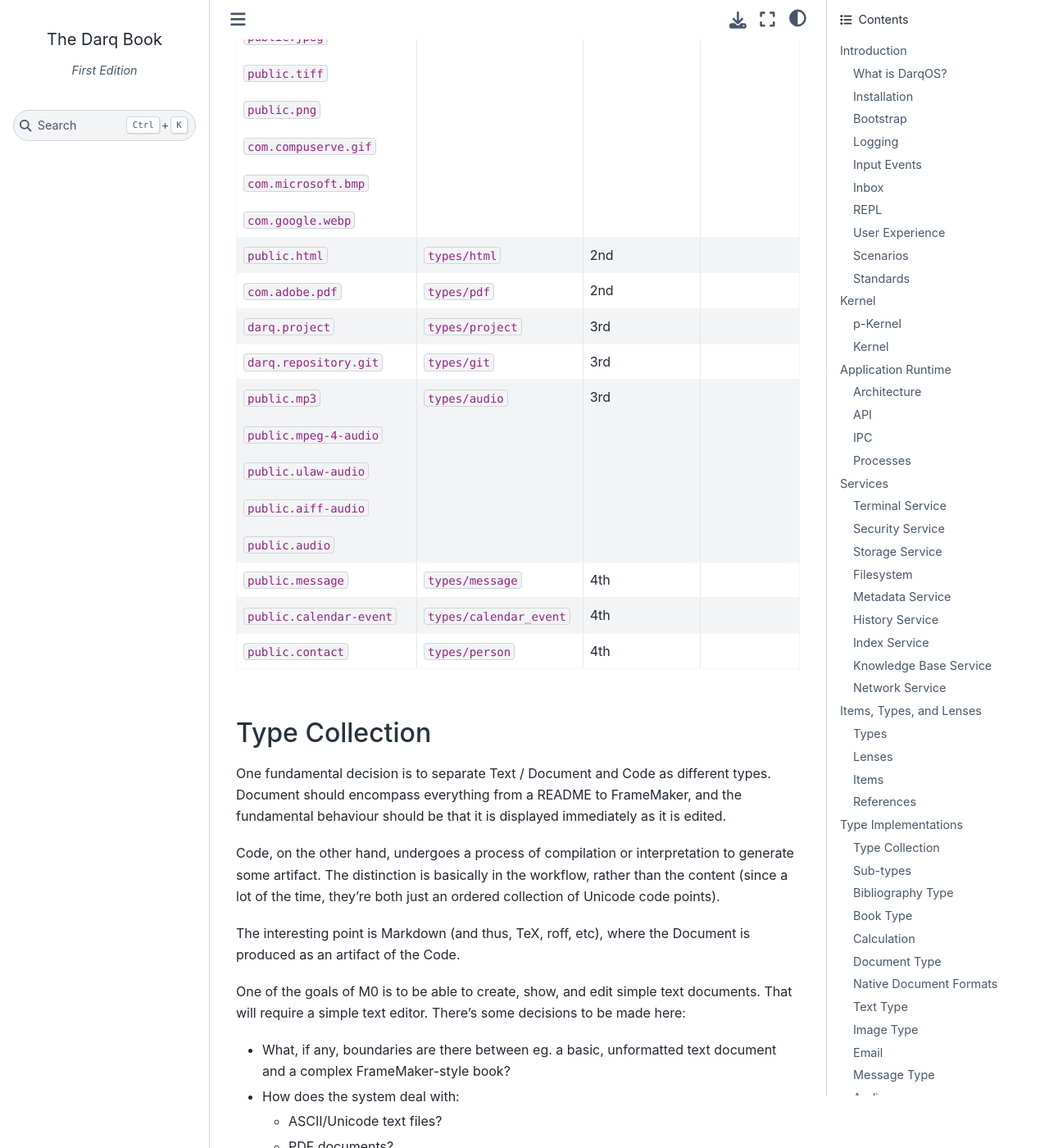
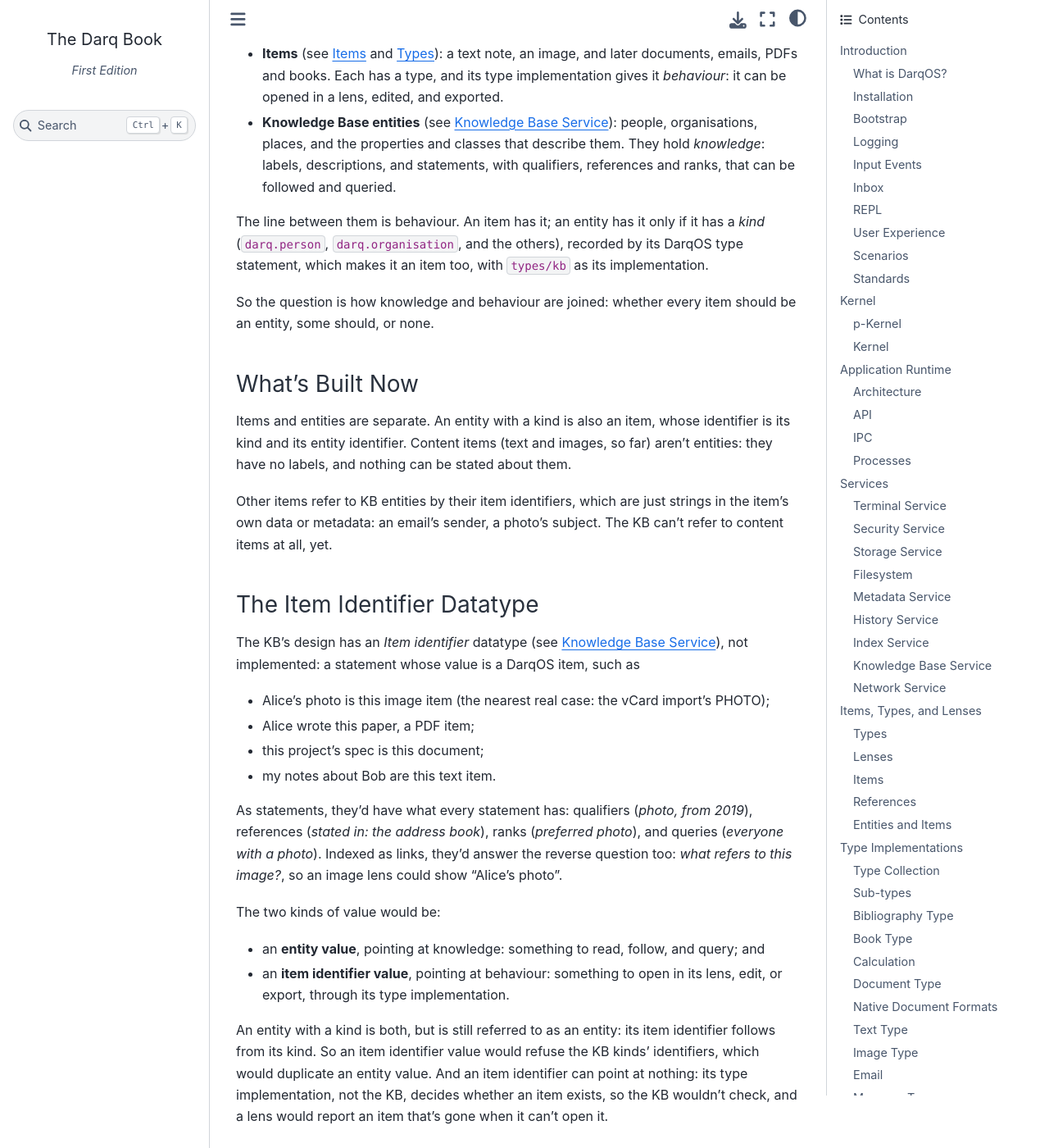
Before and after one commit to darqos/darqos, a Sphinx documentation site: the page built from doc/index.rst, in a window 1280 px wide and 1400 px high, scrolled down 96515 px. Shown: the whole window at 82% size. Built offline with Sphinx 7.4.7 and the Sphinx Book theme 1.1.4, drawn with Linux system fonts in a browser that asks for light colours; some of the changed text lies outside the part shown.

Commit message:
Rejig the editions in light of the item-vs-entity decision.

```diff
--- /dev/null
+++ b/doc/entity-vs-item.rst
@@ -0,0 +1,186 @@
+Entities and Items
+==================
+
+*An open design question: not yet decided.*
+
+DarqOS has two kinds of thing that can be named and linked:
+
+* **Items** (see :doc:`item` and :doc:`types`): a text note, an image,
+  and later documents, emails, PDFs and books.  Each has a type, and
+  its type implementation gives it *behaviour*: it can be opened in a
+  lens, edited, and exported.
+* **Knowledge Base entities** (see :doc:`kb-service`): people,
+  organisations, places, and the properties and classes that describe
+  them.  They hold *knowledge*: labels, descriptions, and statements,
+  with qualifiers, references and ranks, that can be followed and
+  queried.
+
+The line between them is behaviour.  An item has it; an entity has it
+only if it has a *kind* (``darq.person``, ``darq.organisation``, and
+the others), recorded by its DarqOS type statement, which makes it an
+item too, with ``types/kb`` as its implementation.
+
+So the question is how knowledge and behaviour are joined: whether
+every item should be an entity, some should, or none.
+
+What's Built Now
+----------------
+
+Items and entities are separate.  An entity with a kind is also an
+item, whose identifier is its kind and its entity identifier.  Content
+items (text and images, so far) aren't entities: they have no labels,
+and nothing can be stated about them.
+
+Other items refer to KB entities by their item identifiers, which are
+just strings in the item's own data or metadata: an email's sender, a
+photo's subject.  The KB can't refer to content items at all, yet.
+
+The Item Identifier Datatype
+----------------------------
+
+The KB's design has an *Item identifier* datatype (see
+:doc:`kb-service`), not implemented: a statement whose value is a
+DarqOS item, such as
+
+* Alice's photo is this image item (the nearest real case: the vCard
+  import's PHOTO);
+* Alice wrote this paper, a PDF item;
+* this project's spec is this document;
+* my notes about Bob are this text item.
+
+As statements, they'd have what every statement has: qualifiers
+(*photo, from 2019*), references (*stated in: the address book*),
+ranks (*preferred photo*), and queries (*everyone with a photo*).
+Indexed as links, they'd answer the reverse question too: *what refers
+to this image?*, so an image lens could show "Alice's photo".
+
+The two kinds of value would be:
+
+* an **entity value**, pointing at knowledge: something to read,
+  follow, and query; and
+* an **item identifier value**, pointing at behaviour: something to
+  open in its lens, edit, or export, through its type implementation.
+
+An entity with a kind is both, but is still referred to as an entity:
+its item identifier follows from its kind.  So an item identifier
+value would refuse the KB kinds' identifiers, which would duplicate an
+entity value.  And an item identifier can point at nothing: its type
+implementation, not the KB, decides whether an item exists, so the KB
+wouldn't check, and a lens would report an item that's gone when it
+can't open it.
+
+Facts about an item
+~~~~~~~~~~~~~~~~~~~
+
+Some links are facts about an item, rather than about an entity:
+*this photo shows Alice and Bob* is about the photo.  Wikidata keeps
+it on the file, as *depicts* (P180).  While a photo isn't an entity,
+it can't hold statements, which leaves:
+
+* storing it as metadata on the image item, in the Metadata service
+  (see :doc:`metadata`), which the KB's design keeps for what isn't
+  knowledge, such as tags and view state;
+* turning it around, as a statement on Alice (*appears in: this
+  photo*), which is awkward, and doesn't scale to a photo of a crowd;
+  or
+* giving the photograph an entity, with *depicts: Alice* and *image:
+  the image item*, as Wikidata has an item for a painting, linked to
+  its file: the knowledge on the entity, the behaviour on the item.
+
+The last fits the line between knowledge and behaviour, and leads to
+the question of which items should have entities.
+
+Three Models
+------------
+
+A: Separate, as now
+~~~~~~~~~~~~~~~~~~~
+
+Items and entities stay separate.  Entities with kinds are items;
+content items aren't entities.  The KB refers to content items with
+the Item identifier datatype, and facts about an item go in its
+metadata, or on an entity made for it by hand.
+
+B: Everything is an entity
+~~~~~~~~~~~~~~~~~~~~~~~~~~
+
+Every item is a KB entity, and a type implementation is optional
+behaviour on top.  An image would be an entity with *DarqOS type:
+public.jpeg*, and ``types/image`` would keep its pixels in Storage.
+This mostly generalises what's there: the KB kinds work this way now,
+through the DarqOS type statement and ``types/kb``.
+
+It gains:
+
+* names and descriptions for every item: labels, descriptions and
+  aliases, in any language, which is the *item name* the Metadata
+  service's notes ask for;
+* facts about any item: *depicts: Alice*, *author*, *date taken*,
+  *source*, each with qualifiers, references and ranks, and queries
+  that span everything: photos of Alice from 2019, documents by people
+  at Acme;
+* one kind of link, entity values, everywhere: no Item identifier
+  datatype, and no separate entity for a photograph; and
+* one lookup: ``FindLinks``, search and History would cover
+  everything.
+
+It costs:
+
+* the KB as a dependency of every item: creating a text note would be
+  a KB write as well as a Storage blob, the KB would be on hot paths,
+  and boot order would matter more;
+* scale: every email and file would be an entity.  The KB keeps each
+  entity as a JSON document, and every revision of it: fine for tens
+  of thousands of entities, less clear for a few million emails;
+* two stores to keep in step: an entity's description in the KB and
+  its content in Storage, so creating or destroying an item touches
+  both, where now each item lives in one;
+* a change to what identifies an item: an item identifier now includes
+  its type.  If identity were the entity's, converting a JPEG to a PNG
+  could keep the same item, which might be better, but it changes the
+  rules in :doc:`item`, and every type implementation; and
+* short-lived items, such as a calculation or a scratch note, filling
+  the KB, unless they could opt out.
+
+C: An entity when there's something to say
+~~~~~~~~~~~~~~~~~~~~~~~~~~~~~~~~~~~~~~~~~~~
+
+Any item *can* have an entity, made when there's first something to
+say about it: a name, *depicts*, an author.  An unremarkable email or
+file never gets one.
+
+* It avoids B's millions of entities, while every item can have
+  knowledge once it matters.
+* The link from an entity to its item is the Item identifier datatype:
+  *this entity is that item*.  So C needs the datatype, as A does.
+* It's roughly how Wikidata and Wikimedia Commons treat files: a file
+  is described when someone describes it.
+* Finding an item's entity, from the item, is a reverse lookup of the
+  link (``FindLinks`` on its identifier), which the design indexes.
+
+What Decides It
+---------------
+
+* **How many items there will be.**  If emails and files run to
+  millions, B gets expensive, and C or A fit better.
+* **Whether creating an item may depend on the KB** being up, and
+  fast.
+* **Whether an item's identity should outlive its format,** so that
+  converting a JPEG to a PNG keeps the same item.
+* **Where names live.**  Under B and C, an item's name is its entity's
+  label, in any language; under A, it's metadata, or nothing.
+
+Consequences
+------------
+
+* The Item identifier datatype is needed by A and C, and not by B.
+  It waits until this is decided.  Its design is in the plan doc,
+  with the questions it raised: the value type, the index, refusing
+  the KB kinds' identifiers, its first properties (*image*, and
+  perhaps *related item*), and how an identifier is entered (copying
+  it from a lens, and pasting it, or a picker of recent items).
+* The Metadata service's role depends on it too.  It's deferred to
+  Third Edition, and may not be needed: the KB could hold tags (*has
+  tag*), as well as names and facts, under B or C, leaving only what
+  isn't knowledge, such as view state, which each type implementation
+  could keep.
--- a/doc/index.rst
+++ b/doc/index.rst
@@ -60,6 +60,7 @@
 
 .. include:: types.rst
 .. include:: item.rst
+.. include:: entity-vs-item.rst
 
 ************************************************************************
 Type Implementations
--- a/doc/kb-service.rst
+++ b/doc/kb-service.rst
@@ -59,7 +59,8 @@
                           vCard UID.
 Item identifier           A DarqOS item identifier (see :doc:`item`),
                           linking the KB to the rest of the system.
-                          This one isn't implemented yet.
+                          This one isn't implemented yet: see
+                          :doc:`entity-vs-item`.
 ========================  ============================================
 
 An item's classes are given by *instance of* (P31) statements, and
@@ -667,8 +668,10 @@
 their item identifiers.
 
 An entity's name is its label, in the KB, rather than in the Metadata
-service (see :doc:`metadata`), which holds only what isn't knowledge
-about the entity, such as the operator's tags.
+service (see :doc:`metadata`).  That service is deferred to Third
+Edition, and may not be needed: tags, too, could be KB statements
+(*has tag*), leaving it only what isn't knowledge, such as view
+positions.
 
 Importing a vCard file is something done with a ``public.vcard`` item,
 by a tool or lens for it, which creates KB items.
--- a/doc/metadata.rst
+++ b/doc/metadata.rst
@@ -1,5 +1,12 @@
 Metadata Service
 ================
+
+.. note::
+
+   Moved to Third Edition, if it's needed at all (see :doc:`roadmap`):
+   the Knowledge Base may do instead, with statements such as *has
+   tag* (see :doc:`entity-vs-item`), leaving only what isn't
+   knowledge, such as view positions.
 
 While the storage service persists information as blobs, the metadata
 service persists collections of name/type/value data.
--- a/doc/roadmap.rst
+++ b/doc/roadmap.rst
@@ -165,22 +165,8 @@
 
   * Key-value blob store
 
-* Metadata
-
-  * Two-level key?
-
-    * item_id / item_key
-
-  * Typed data
-
-    * Numbers, strings
-    * Lists (?)
-
-  * Where to store?
-
-    * blob?
-    * sqlite?
-    * other?
+* Metadata (moved to Third Edition, if it's needed at all: the
+  Knowledge Base may do instead, with statements such as *has tag*)
 
 * Index
 
@@ -240,19 +226,18 @@
 
     * Index
     * History
-    * Metadata
 
   * Events
 
     * Universal inbox
     * History timeline
 
-  * Clock / calendar
+  * Clock
 
-    * Some way of showing the time & date
+    * The time and date, on the Search (Sys-space) panel, for now
     * Almost certainly not a status bar
 
-  * REPL
+  * REPL (moved to Second Edition)
 
 Runtime  (DONE)
 
@@ -314,7 +299,7 @@
     * Factory (S-n)
     * Search (S-space)
     * Events (S-e)
-    * REPL (S-s)
+    * REPL (S-s), in Second Edition
     * How does we lock / shutdown from here?
 
       * S-b, dialog panel to choose shutdown or reboot (or cancel)
@@ -358,8 +343,10 @@
 Second Edition
 ~~~~~~~~~~~~~~
 
-Support web browsing, and begin work on metadata/indexer support to
-make that experience better than on existing platforms.
+Documents and books: fetch them by URL, catalogue them in the
+Knowledge Base, find them again with search, and read them; and a
+REPL.  Web browsing, with the HTML type and credentials, moved to Third
+Edition.
 
 Infrastructure
 
@@ -373,7 +360,7 @@
 
 Services
 
-* Knowledge Base
+* Knowledge Base (largely done, ahead of time: see :doc:`kb-service`)
 
   * Wikidata-like
   * Key underlying service for a lot of the value-add types
@@ -388,34 +375,15 @@
 
 * Indexer
 
-  * Uses storage and metadata
+  * Building on First Edition's Index service
+  * Fetched documents, and the Knowledge Base's labels
   * Searching and completions
 
-* Credentials
+Terminal
 
-  * Secure storage of various secrets
-  * 2FA token generation
-  * Support for web browser, basically
-  * Part of Security service?
+* REPL (moved from First Edition: see :doc:`repl`)
 
 Types
-
-* HTML
-
-  * Display-only
-  * HTML5/CSS3/ES7/SVG2/etc
-
-    * CEF / cefpython (https://github.com/cztomczak/cefpython)
-
-  * Use URL fetcher
-
-    * So we get history, metadata, caching and archiving control
-
-  * This might require some refactoring of the type/viewer design.
-
-    * ie. what's the right API for a HTML object?
-
-      * DOM?
 
 * PDF
 
@@ -460,61 +428,43 @@
 
 Story
 
+This is provisional: Second Edition's story was web browsing, which
+moved to Third Edition with the HTML type (see Web Browsing, under
+Third Edition).
+
 * Boot
 * Login
-* Look up a web page
+* Fetch a document
 
   * Open Search (S-space)
-  * Type in URL and hit enter
-  * Web page appears in new window (search panel goes away)
-  * Clicking on links in the page works as usual [Keyboard nav: next
-    link, cf eBook, Red Book p47]
-  * The operator tags a specific page for future reference [How?]
-  * Close the viewer [How?]
+  * Type in a PDF's URL and hit enter: it's fetched, kept, and shown
+    in the PDF viewer
+  * Save it as a book [How?]
+
+    * Enter its metadata as prompted: a BookRecord, in the Knowledge
+      Base, with its author and title
+
+  * Close the viewer (S-x)
 
 * Open search
 
-  * Enter a word or phrase from one of the viewed pages
+  * Enter a word or phrase from the document, or its title or author
 
-    * Should show the page in the result set [How is it presented?]
+    * Should show the book in the result set
+    * Open it: it should load quickly, from what was kept, in a
+      book-oriented view
 
-      * Open that page [How?  Mouse click?  Is there keyboard
-        navigation?]
+* Open the REPL (S-s)
 
-        * Should load quickly (ie. from cache)
+  * List the books by an author, with a Knowledge Base query
 
-      * Close page [How?]
-
-        * S-x hotkey will close the focus window.
-
-  * Enter one of the tags associated earlier
-
-    * How is the tag distinguished from a keyword?  #tag?
-    * Should show page in the result set
-    * Open, as above
-
-* Open search
-
-  * Enter URL: https://leanpub.com/user_dashboard/library
-  * Navigate to view the PDF file for this book
-  * Perform _save_ action [How?]
-
-    * Enter meta-data values as prompted
-
-  * Close viewer
-
-* Open search
-
-  * Find book in history
-  * Open it {should show in book-oriented view]
-
-* Logout
-
+* Lock
 
 Third Edition
 ~~~~~~~~~~~~~
 
-Programming, to the point of becoming self-hosting.
+Programming, to the point of becoming self-hosting; and web browsing,
+moved from Second Edition.
 
 Infrastructure
 
@@ -524,6 +474,34 @@
   the storage system.
 
 Services
+
+* Credentials (moved from Second Edition)
+
+  * Secure storage of various secrets
+  * 2FA token generation
+  * Support for web browser, basically
+  * Part of Security service?
+
+* Metadata (moved from First Edition)
+
+  * Is it needed at all?  The Knowledge Base may do instead, with
+    statements such as *has tag* (see :doc:`entity-vs-item`), leaving
+    only what isn't knowledge, such as view positions, which could be
+    kept by each type implementation.
+  * Two-level key?
+
+    * item_id / item_key
+
+  * Typed data
+
+    * Numbers, strings
+    * Lists (?)
+
+  * Where to store?
+
+    * blob?
+    * sqlite?
+    * other?
 
 * Diff / Merge
 
@@ -542,6 +520,23 @@
     * With plugin abilities to add bilateral capabilities
 
 Types
+
+* HTML (moved from Second Edition)
+
+  * Display-only
+  * HTML5/CSS3/ES7/SVG2/etc
+
+    * CEF / cefpython (https://github.com/cztomczak/cefpython)
+
+  * Use URL fetcher
+
+    * So we get history, metadata, caching and archiving control
+
+  * This might require some refactoring of the type/viewer design.
+
+    * ie. what's the right API for a HTML object?
+
+      * DOM?
 
 * Collection
 
@@ -603,6 +598,60 @@
   * Integration with system search
     * Both for code and documenation
   * What events get added to history?
+
+Web Browsing (moved from Second Edition)
+
+* Boot
+* Login
+* Look up a web page
+
+  * Open Search (S-space)
+  * Type in URL and hit enter
+  * Web page appears in new window (search panel goes away)
+  * Clicking on links in the page works as usual [Keyboard nav: next
+    link, cf eBook, Red Book p47]
+  * The operator tags a specific page for future reference [How?  A
+    Knowledge Base statement, *has tag*?]
+  * Close the viewer [How?]
+
+* Open search
+
+  * Enter a word or phrase from one of the viewed pages
+
+    * Should show the page in the result set [How is it presented?]
+
+      * Open that page [How?  Mouse click?  Is there keyboard
+        navigation?]
+
+        * Should load quickly (ie. from cache)
+
+      * Close page [How?]
+
+        * S-x hotkey will close the focus window.
+
+  * Enter one of the tags associated earlier
+
+    * How is the tag distinguished from a keyword?  #tag?
+    * Should show page in the result set
+    * Open, as above
+
+* Open search
+
+  * Enter URL: https://leanpub.com/user_dashboard/library
+  * Log in, with Credentials
+  * Navigate to view the PDF file for this book
+  * Perform _save_ action [How?]
+
+    * Enter meta-data values as prompted
+
+  * Close viewer
+
+* Open search
+
+  * Find book in history
+  * Open it {should show in book-oriented view]
+
+* Logout
 
 
 Fourth Edition
--- a/doc/terminal.rst
+++ b/doc/terminal.rst
@@ -404,8 +404,12 @@
 The Terminal Service is responsible for providing several crucial
 functions of the user interface, each invoked by a hotkey (see
 :doc:`ux`).  In 1st Edition, *Sys-space* (Search), *Sys-e* (Events),
-and *Sys-i* (Item info) show a "TBD" panel: they need the Index and
-Metadata services, and an events source.
+and *Sys-i* (Item info) show a "TBD" panel, for now: Search needs the
+Index service, which is in First Edition, and Events an events source.
+The Search panel will show the time and date, too: there's no clock
+elsewhere, and no status bar.  Item info needed the Metadata service,
+which is deferred to Third Edition, and may not be needed (see
+:doc:`roadmap`); the REPL (*Sys-s*) is in Second Edition.
 
 New
 ~~~
@@ -533,7 +537,9 @@
 There should be a way to easily access the system information about an
 item.  This would include metadata, indexing, and history.  You should
 be able to edit the metadata -- eg. add a tag, view the history,
-and .. not sure about indexing?
+and .. not sure about indexing?  (Tags and the like may be Knowledge
+Base statements, rather than the Metadata service's: see
+:doc:`entity-vs-item`.)
 
 It's invoked with *Sys-i*.
 
```
Also changed, not shown: TODO.org (+15 -9 lines).
